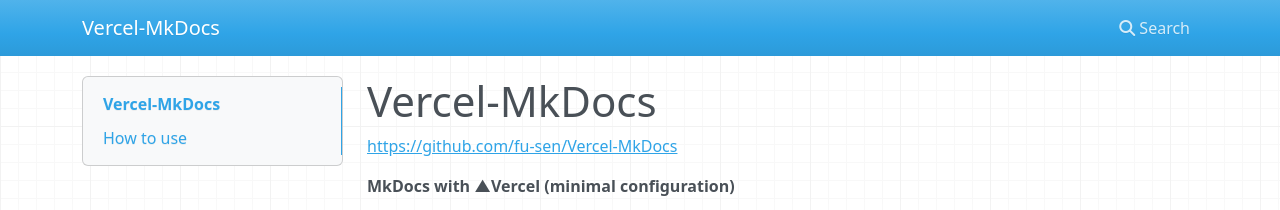
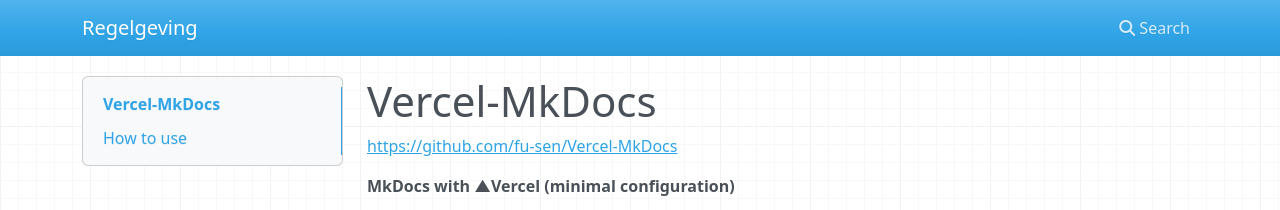
Before and after one commit to wesleymethorst/apv-ehc, an MkDocs documentation site: the page built from docs/index.md, in a window 1280 px wide. Shown: the top 210 px of the page. Built offline with MkDocs 1.6.1, drawn with Linux system fonts in a browser that asks for light colours; nearby versions of some CDN libraries.

Commit message:
Update .gitignore to include additional ignored files and modify mkdocs.yml to change site name and author.

```diff
--- a/mkdocs.yml
+++ b/mkdocs.yml
@@ -1 +1,2 @@
-site_name: Vercel-MkDocs
+site_name: Regelgeving
+site_author: 'Eindhoven City'
```
Also changed, not shown: 1 other file.
